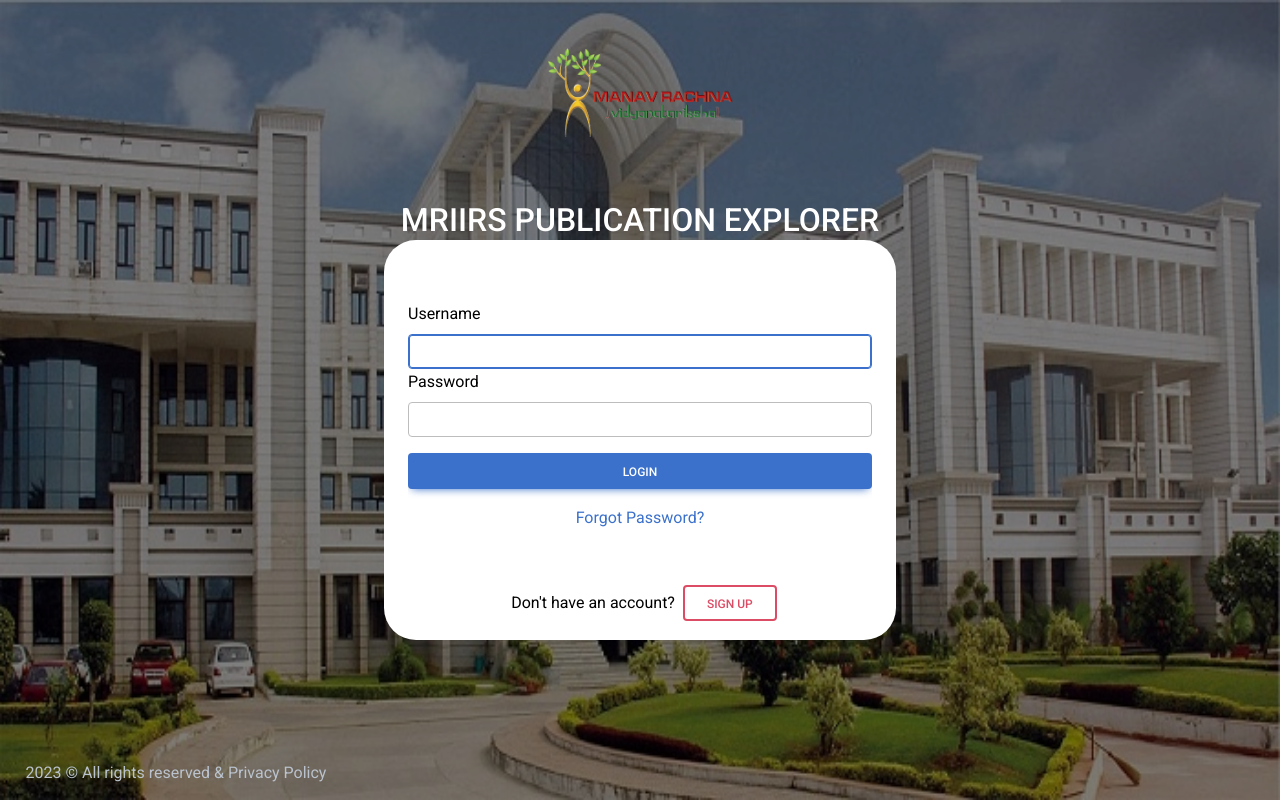
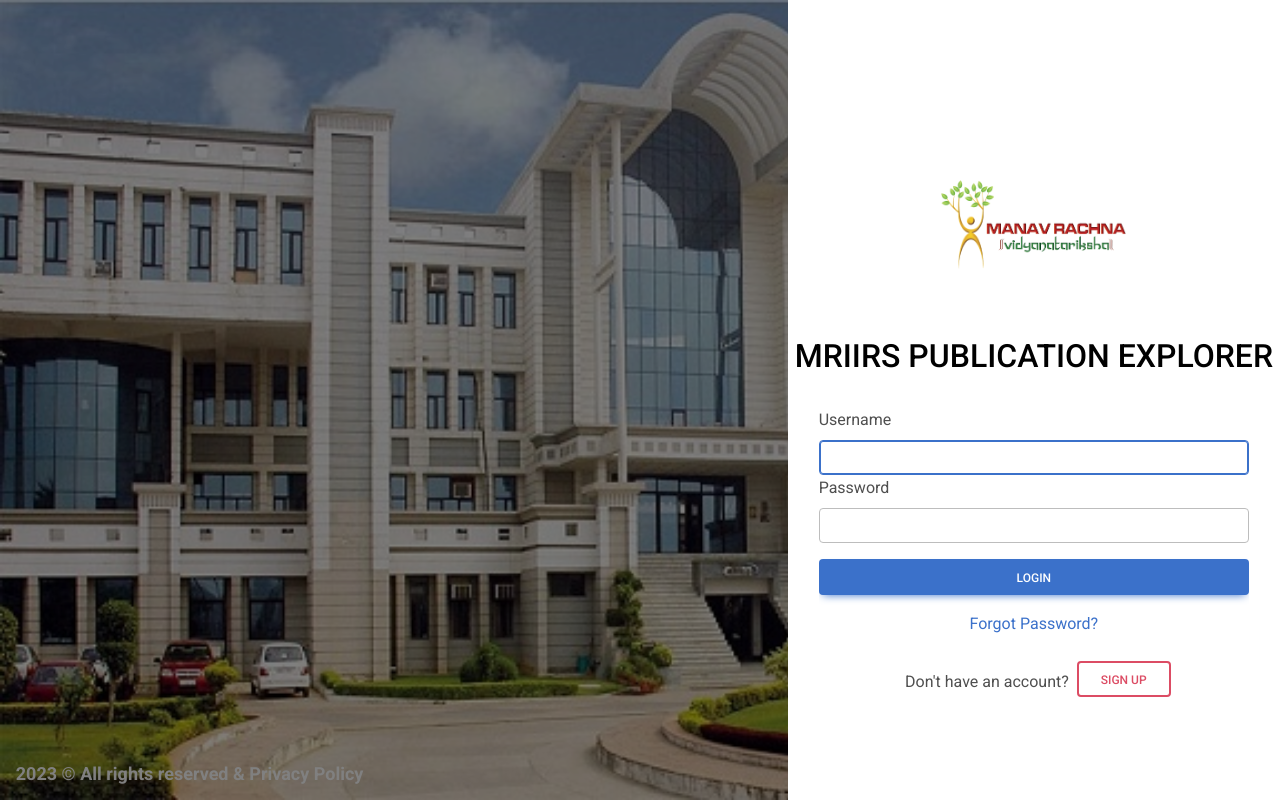
Before and after one commit to Jasmeet1001/django-portal-mriirs, a Django app: page /login/ in a window 1280 px wide. Run offline with Django 4.2, Linux system fonts and the light colour scheme; some libraries are stand-ins or nearby versions.

Commit message:
Updated the Login Page UI

```diff
--- a/login/static/login/css/style.css
+++ b/login/static/login/css/style.css
@@ -20,36 +20,14 @@
 
 .login-page::-webkit-scrollbar-track {
     border-radius: 100vw;
-    /* margin-block: .5em; */
     margin: 1em 1em;
     background-color: #DEDCDC;
 }
 
-.login-page-wrapper {
-    padding-top: 3em;
+.login-wrapper-main {
     display: flex;
-    flex-direction: column;
-    align-items:  center;
-}
-
-.login-page-wrapper h2{
-    color: #fff;
-    padding-top: 2em;
-    text-transform: uppercase;
-}
-
-.main-wrapper {
-    display: flex;
-    justify-content: center;
-}
-
-.main-wrapper-bg img{
-    pointer-events: none;
-    position: absolute;
-    width: 100%;
-    height: 100%;
-    filter: brightness(50%);
-    z-index: -1;
+    flex-direction: row;
+    height: 100vh;
 }
 
 
@@ -58,31 +36,53 @@
     top: 95%;
     left: 2%;
     position: absolute;
-    color: #b9c2cd;
+    color: white;
+    font-weight: bold;
+    font-size: large;
+}
+
+
+.main-wrapper {
+
+    display: flex;
+    flex-direction: column;
+    align-items: center;
+    width: 50%;
+}
+
+.login-page-wrapper-heading {
+    padding-top: 180px;
+    display: flex;
+    flex-direction: column;
+    align-items:  center;
+}
+
+.login-page-wrapper-heading h2{
+    color: black;
+    text-transform: uppercase;
 }
 
 
 .login-page {
-    width: 40%;
-    height: 50%;
-    top: 50%;
-    left: 50%;
-    transform: translate(-50%, -40%);
-    position: absolute;
     background-color: #fff;
-    border-radius: 2em;
+    border-radius: 10px;
 }
 
 .login-page h2 {
-    /* padding-left: 25%; */
     padding-top: 20px;
     text-align: center;
 }
 
-.copy  {
-    /* transform: translateY(190px); */
-    color: #b9c2cd;
-    /* color: red; */
+@media (max-width:800px) {
+    .login-wrapper-main {
+        flex-direction: column;
+
+    }
+
+    .main-wrapper {
+        width: auto;
+    }
+
 }
 
 .asteriskField {
--- a/login/templates/login/base.html
+++ b/login/templates/login/base.html
@@ -14,22 +14,17 @@
     <link rel="stylesheet" href="{% static 'login/css/style.css' %}">
 </head>
 <body>
-    <div class="main-wrapper-bg">
-        <img class="img-fluid" src="{% static 'login/img/mr-bg.jpg' %}"  alt="mr-bg">
+    <div class="login-wrapper-main">
+        <div class="main-wrapper-bg" style="background: url('{% static 'login/img/mr-bg.jpg' %}'); background-repeat: no-repeat; background-size: cover; width: 80%;  filter: brightness(50%);">
         </div>
-    <section class="main-wrapper">
-        <div class="login-page-wrapper">
+        <div class="main-wrapper">
+            <div class="login-page">
+                <div class="login-page-wrapper-heading ">
                     <img class="img-fluid" src="{% static 'login/img/mr-logo.png' %}" style="width: 185px;" alt="mr-logo">
-            <h2>MRIIRS Publication Explorer</h2>
+                    <h2 class="mt-5">MRIIRS Publication Explorer</h2>
                 </div>
-        <div class="login-page">
-            <div class="rounded-3 text-black login-form" >
-                    <div class="">
+                <div class="login-form" >
                     {% block txtcntr %}{% endblock %}
-                            <div class="text-center">
-                                <h4><br></h4>
-                            </div>
-
                     {% if messages %}
                         {% for message in messages %}
                             {% if message.tags == "error" %}
@@ -47,7 +42,7 @@
                 </div>
             </div>
         </div>
-    </section>
+    </div>
 
     <script src="{% static 'login/js/mdb.min.js' %}"></script>
 
--- a/login/templates/login/login_home.html
+++ b/login/templates/login/login_home.html
@@ -9,7 +9,6 @@
 {% block txtcntr %}
 <div class="card-body">
 {% endblock txtcntr %}
-
     {% block content %}
     <form method="POST">
         {% csrf_token %}
@@ -17,16 +16,18 @@
             {{ form|crispy }}
         </fieldset>
 
-    <div class="text-center pt-3 mb-5 pb-1">
+        <div class="text-center pt-3 pb-4">
             <button class="btn btn-primary btn-block fa-lg  mb-3" type="submit">
                 Login
             </button>
             <a class="text" href="{% url 'password_reset' %}">Forgot Password?</a>
         </div>
     </form>
-
-<div class="d-flex align-items-center justify-content-center">
+    <div class="d-flex justify-content-center">
         <p class="m-2" style="font-size: 16px; ">Don't have an account?</p>
-    <a href="{% url 'register' %}"> <button type="button" class="btn btn-outline-danger">Sign UP</button></a>
+        <a href="{% url 'register' %}">
+            <button type="button" class="btn btn-outline-danger">Sign UP</button>
+        </a>
     </div>
     {% endblock content %}
+</div>
```
Lines whose indentation alone changed are shown as unchanged.
